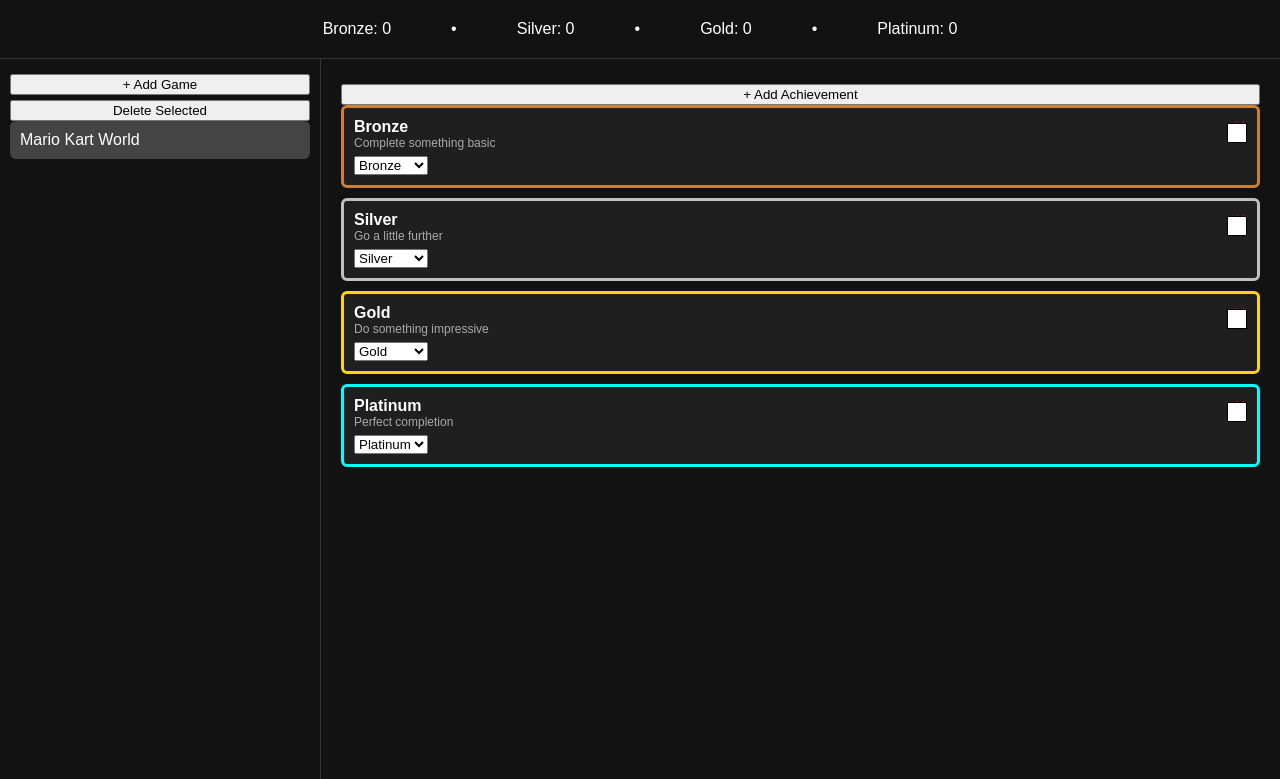
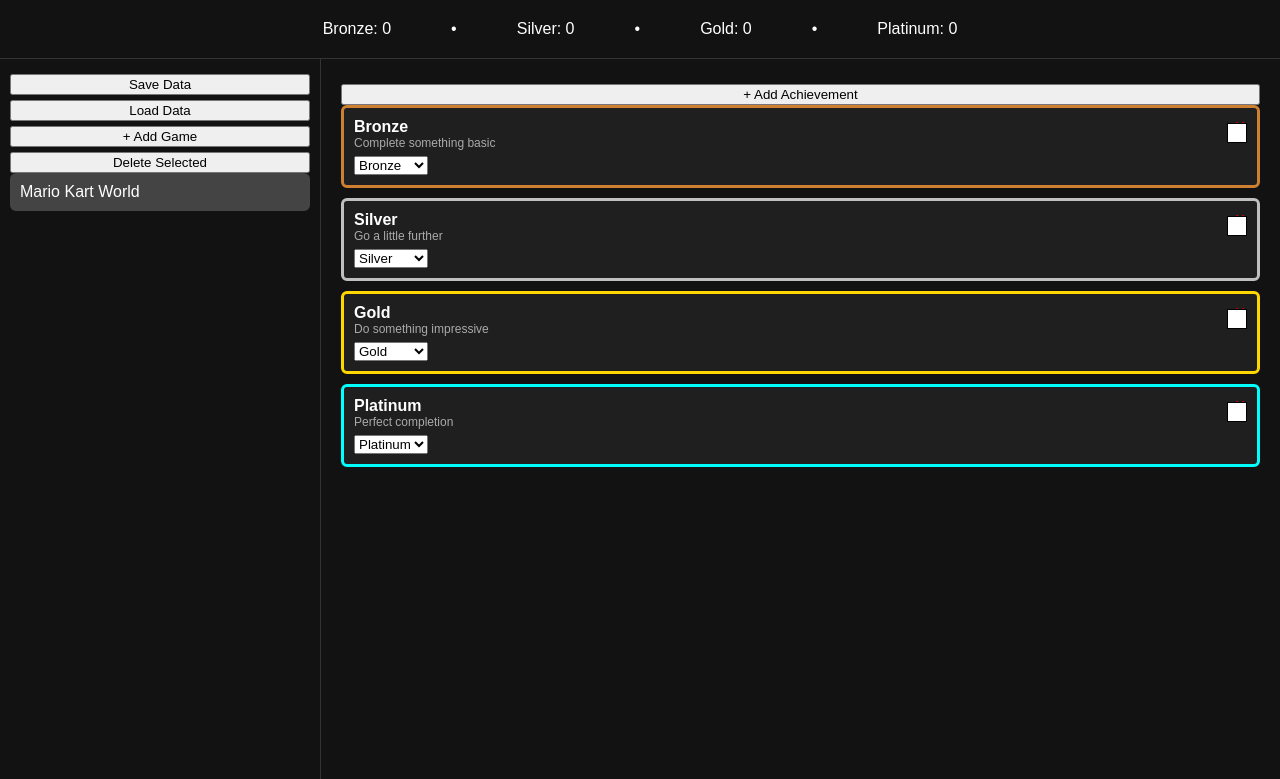
Before and after one commit to remibaselice/achievements, a plain HTML site: page index.html in a window 1280 px wide. Drawn offline with Linux system fonts and the light colour scheme.

Commit message:
Update index.html

```diff
--- a/index.html
+++ b/index.html
@@ -86,7 +86,7 @@ select {
     color:red;
 }
 
-/* New button styles */
+/* Achievement button */
 .achieveBtn {
     position: absolute;
     right: 10px;
@@ -116,6 +116,9 @@ select {
 <div id="container">
 
 <div id="games">
+    <!-- Save/Load Buttons -->
+    <button onclick="saveToPassword()">Save Data</button>
+    <button onclick="loadFromPassword()">Load Data</button>
     <button onclick="addGame()">+ Add Game</button>
     <button onclick="deleteGame()">Delete Selected</button>
     <div id="gameList"></div>
@@ -131,6 +134,7 @@ select {
 
 <script>
 
+// Default Achievements
 const defaultAchievements = [
     {name:"Bronze",how:"Complete something basic",tier:"bronze"},
     {name:"Silver",how:"Go a little further",tier:"silver"},
@@ -138,16 +142,19 @@ const defaultAchievements = [
     {name:"Platinum",how:"Perfect completion",tier:"platinum"}
 ];
 
+// Load from localStorage
 let games = JSON.parse(localStorage.getItem("games")) || {
     "Mario Kart World": JSON.parse(JSON.stringify(defaultAchievements))
 };
 
 let selectedGame=null;
 
+// Save to localStorage
 function save(){
     localStorage.setItem("games",JSON.stringify(games));
 }
 
+// Render Games
 function renderGames(){
     const list=document.getElementById("gameList");
     list.innerHTML="";
@@ -180,6 +187,7 @@ function selectGame(name){
     renderAchievements();
 }
 
+// Add/Delete Games
 function addGame(){
     const name=prompt("Game name?");
     if(!name) return;
@@ -199,6 +207,7 @@ function deleteGame(){
     updateTopBarCounters();
 }
 
+// Render Achievements
 function renderAchievements(){
     const wrap=document.getElementById("achList");
     wrap.innerHTML="";
@@ -208,7 +217,6 @@ function renderAchievements(){
         const div=document.createElement("div");
         div.className="achievement "+a.tier;
 
-        // check if we previously clicked this achievement
         const clicked = a.completed ? "clicked" : "";
 
         div.innerHTML=`
@@ -232,6 +240,7 @@ function renderAchievements(){
     updateTopBarCounters();
 }
 
+// Achievement Button
 function markAchievement(btn, index){
     const achievement = games[selectedGame][index];
     if(!achievement.completed){
@@ -242,6 +251,7 @@ function markAchievement(btn, index){
     }
 }
 
+// Update Top Bar Counters
 function updateTopBarCounters(){
     let bronze = 0, silver = 0, gold = 0, platinum = 0;
     if(selectedGame){
@@ -260,6 +270,7 @@ function updateTopBarCounters(){
     document.getElementById("platinumCounter").textContent = `Platinum: ${platinum}`;
 }
 
+// Add Achievement
 function addAchievement(){
     if(!selectedGame) return;
 
@@ -290,6 +301,33 @@ function changeTier(i,val){
     renderAchievements();
 }
 
+// ===== Password Save/Load System =====
+function saveToPassword(){
+    const jsonStr = JSON.stringify(games);
+    // encode as base64 to make it safe as a "password"
+    const password = btoa(unescape(encodeURIComponent(jsonStr)));
+    prompt("Copy this password to save your data:", password);
+}
+
+function loadFromPassword(){
+    const password = prompt("Paste your saved password:");
+    if(!password) return;
+    try {
+        const jsonStr = decodeURIComponent(escape(atob(password)));
+        const loadedGames = JSON.parse(jsonStr);
+        if(typeof loadedGames === "object"){
+            games = loadedGames;
+            save();
+            renderGames();
+            alert("Data loaded successfully!");
+        } else {
+            alert("Invalid password.");
+        }
+    } catch(e){
+        alert("Invalid password.");
+    }
+}
+
 renderGames();
 
 </script>
```
